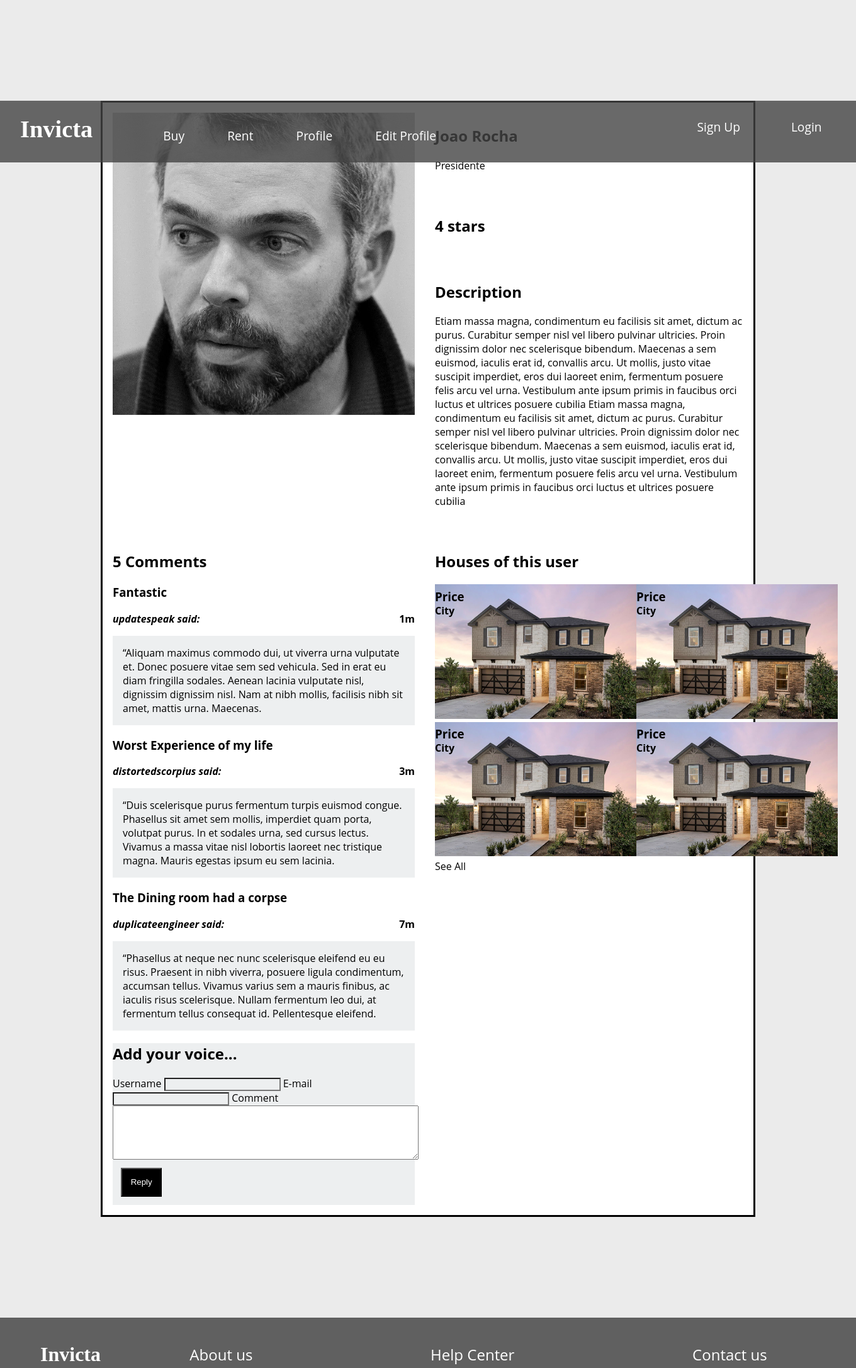
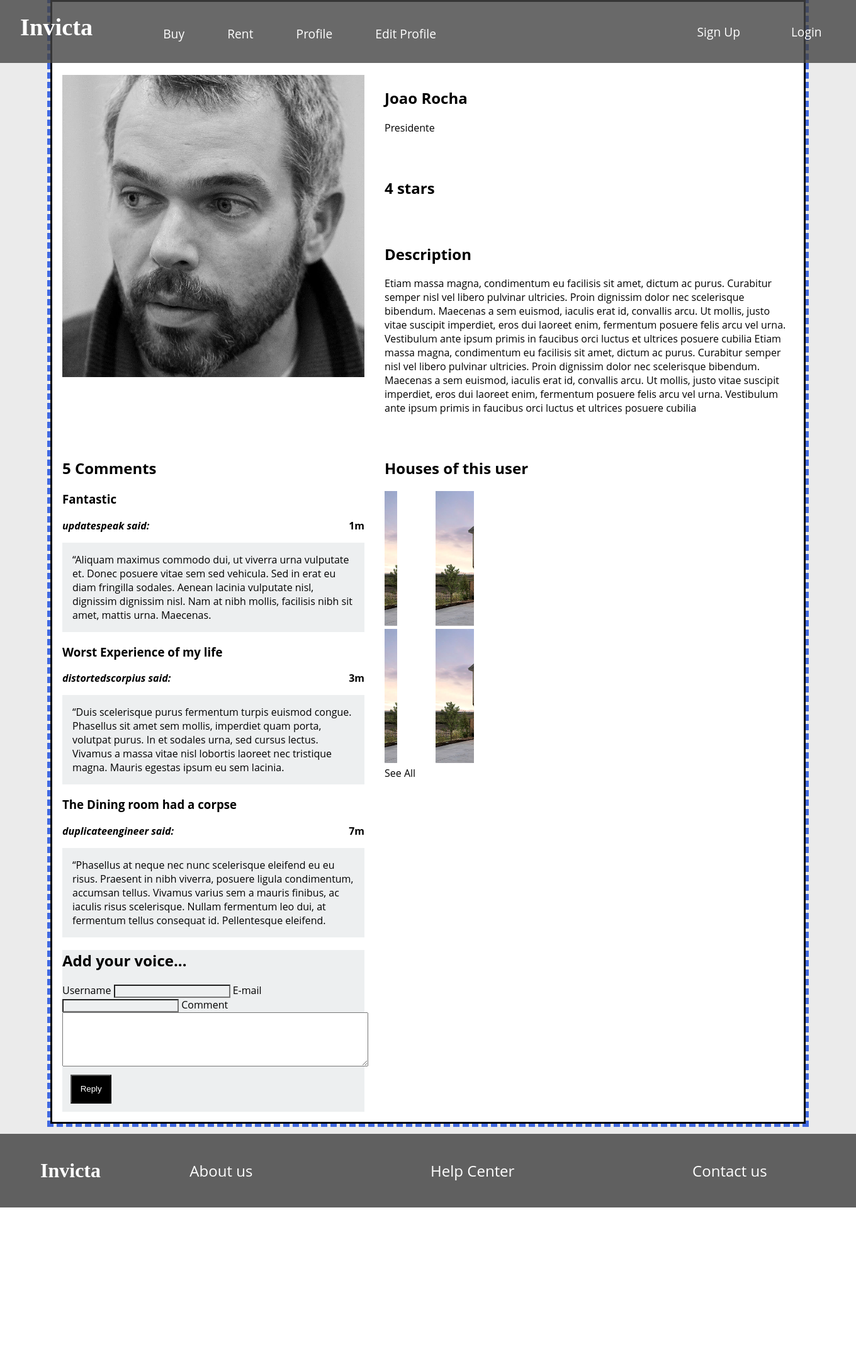
Before and after one commit to tiago-falves/Real-Estate-Website, a PHP site: page /Imobiliaria/profile.php in a window 1360 px wide. Shown: the top 2173 px of the page at 63% size. After the commit the page ends 1918 px from the top, so only its background shows below. Run offline with PHP 8.4, Linux system fonts and the light colour scheme; data comes from the database, SQL or seed files in the repository.

Commit message:
Css acceptable in main page

```diff
--- a/Css/layout.css
+++ b/Css/layout.css
@@ -1,7 +1,7 @@
 
 body > header{
     width: 100%;
-    height: 10%;
+    height: 12.5%;
     display: flex;
     justify-content: space-around;
     z-index: 1048;
@@ -11,6 +11,10 @@
     flex-grow: 2;
 }
 
+
+body > div:first-of-type {
+    padding-top: 12.5vh;
+}
 
 #SearchText{
     display: flex;
@@ -39,6 +43,7 @@
     padding: 0%;
     background:rgba(68, 68, 68, 0.8);
     color: white;
+    z-index: 1000;
 }
 
 #Homes h3 {
@@ -75,7 +80,6 @@
     flex-wrap: wrap;
     flex-direction: column;
     /* flex-grow: 1 ; */
-
 }
 
 footer {
--- a/Css/profile.css
+++ b/Css/profile.css
@@ -10,14 +10,13 @@
     grid-template-columns: [left] 1fr [middle] 3fr [right] ;
     grid-template-rows: [top] auto [name] auto [stars] auto [middle] auto [bottom];
     text-align: left;
-
-
-
-    margin: 10em;
-
-
     border-style: solid;
     background-color: white;
+    margin-right: 5em;
+    margin-left: 5em;
+    outline: royalblue;
+    outline-style: dashed;
+	outline-width: thick;
 }
 
 #profile > *{
--- a/Css/styles.css
+++ b/Css/styles.css
@@ -13,9 +13,8 @@
     color: white;
     background-color: rgba(68, 68, 68, 0.8);
     width: 100%;
-    padding-top: 0.1em;
-    padding-bottom: 1em ;
     max-height: 90vh;
+    min-height: 10vh;
 
 }
 
@@ -113,13 +112,10 @@
     background-color: #606060;
 }
 
-
-
 #Search {
 
     text-align:  center;
 }
-
 
 .Home  {
     position: relative;
@@ -136,21 +132,42 @@
     width: 80%;
 }
 
-#BiggerPhoto  {
+#BiggerPhoto {
     width: 50%;
+    overflow: hidden;
 }
+
+#BiggerPhoto img {
+    width: 100%;
+}
+
 #BiggerPhoto img {
     width: 100%;
 }
 .SmallerPhotosCollumn  {
     width: 25%;
-
+    overflow: hidden;
 }
 .SmallerPhotosCollumn img  {
     width: 100%;
     z-index: -1;
 }
-
+.SmallerPhotosCollumn > section{
+    width: 100%;
+    overflow: hidden;
+}
+.Home > a img {
+	-webkit-transform: scale(1);
+	transform: scale(1);
+	-webkit-transition: .3s ease-in-out;
+    transition: .3s ease-in-out;
+    size: 5em;
+}
+.Home > a:hover img {
+	-webkit-transform: scale(1.3);
+    transform: scale(1.3);
+    size: 70em;
+}
 body > footer{
     display: flex;
     color: white;
```
